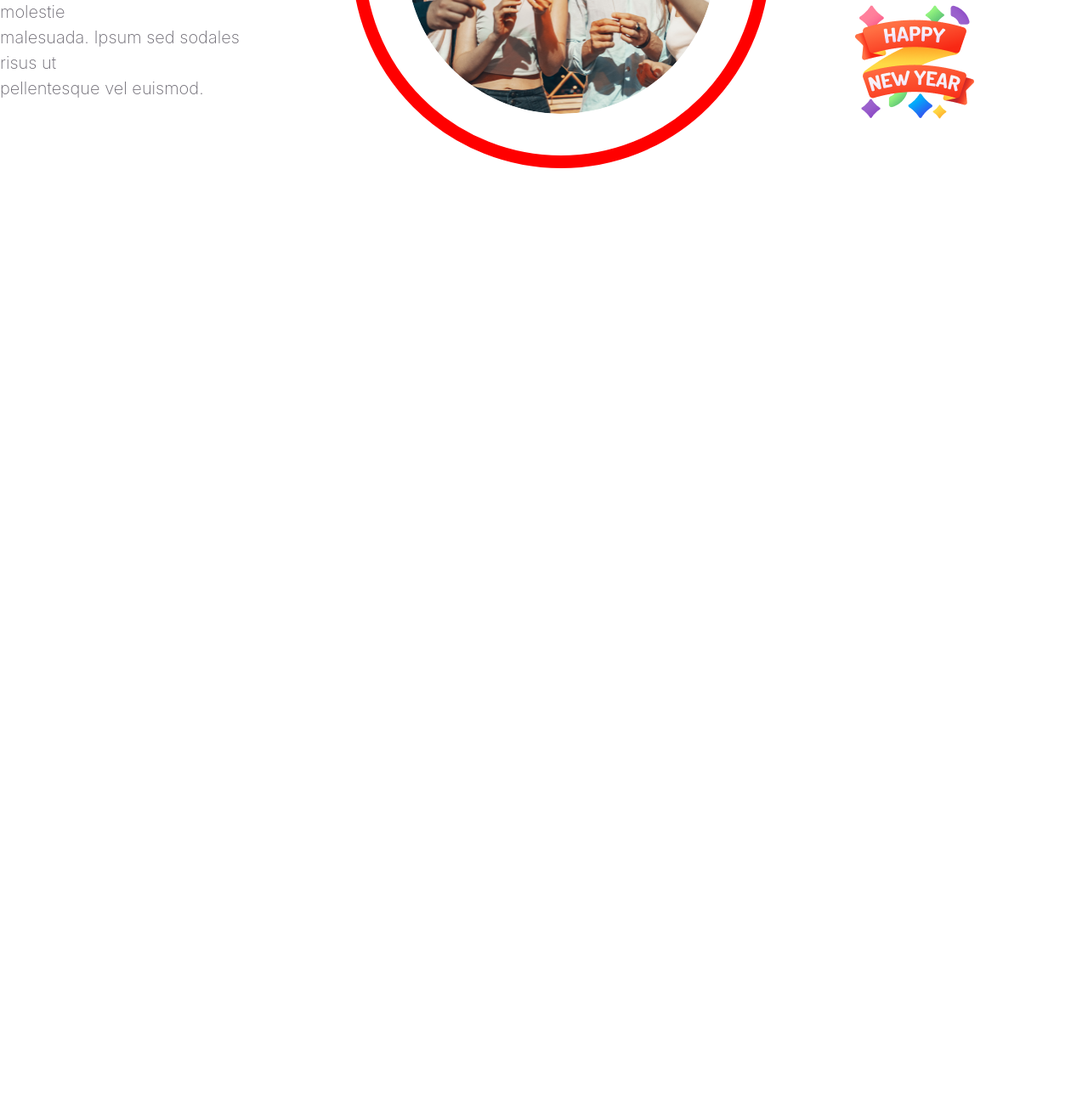
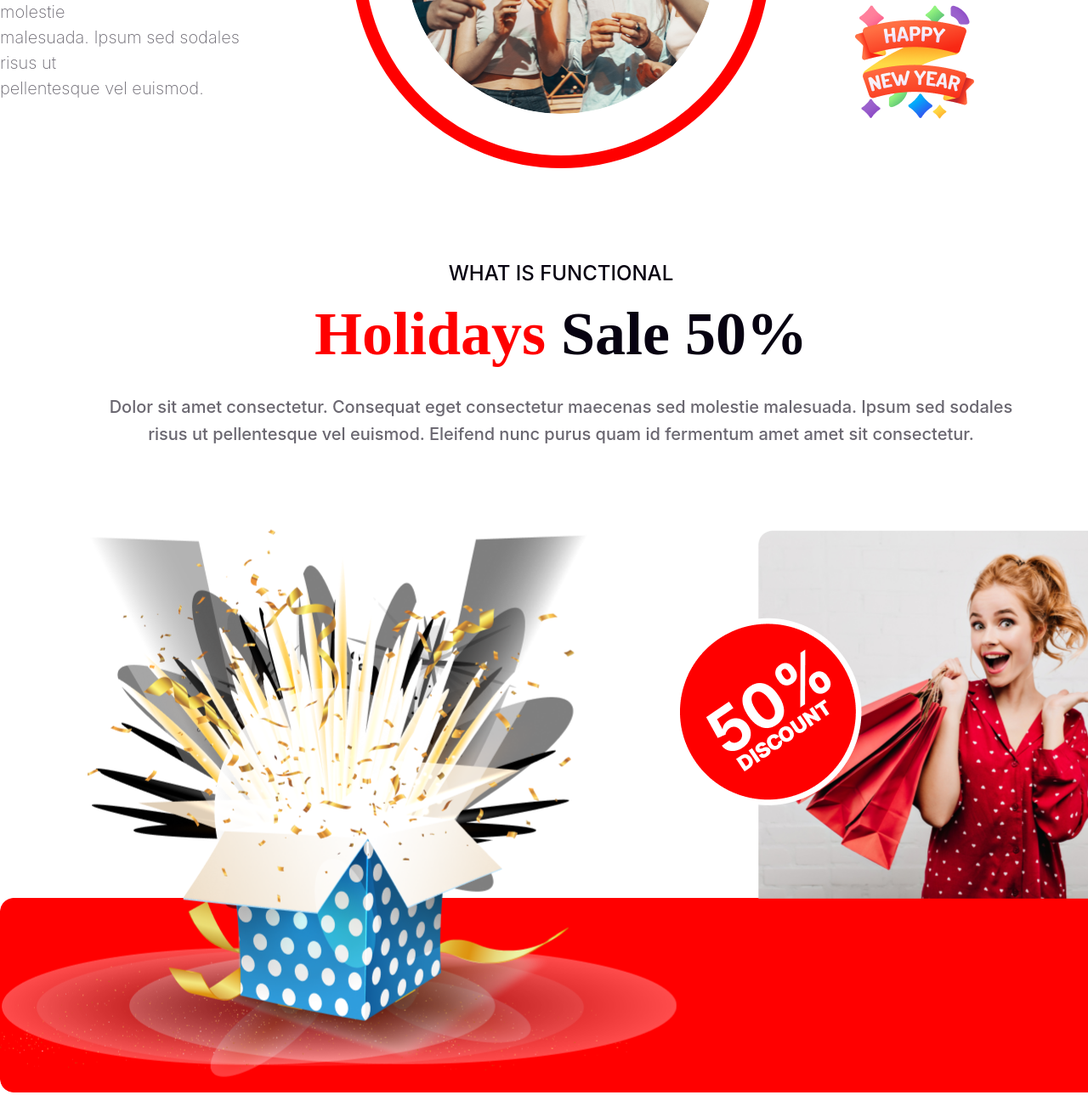
Before and after one commit to Mejbaul50/assignment1, a plain HTML site: page index.html in a window 1280 px wide. Shown: the part 3351-4640 px from the top of the page at 85% size. Before the commit the page ends 3658 px from the top, so only its background shows below. Drawn offline with Linux system fonts and the light colour scheme.

Commit message:
added discount section

```diff
--- a/index.html
+++ b/index.html
@@ -81,5 +81,22 @@
         </div>
        </div>
   </section>
+  <section>
+    <div class="discount-container">
+        <div class="holiday">
+            <h4>WHAT IS FUNCTIONAL</h4>
+            <h1><span>Holidays</span> Sale 50%</h1>
+            <p>Dolor sit amet consectetur. Consequat eget consectetur maecenas sed
+                molestie malesuada. Ipsum sed sodales risus ut pellentesque vel euismod. Eleifend nunc purus
+                quam id fermentum amet amet sit consectetur.</p>
+        </div>
+        <div class="discount-pic">
+            <div class="discount-pic1"></div>
+            <div class="discount-pic2"></div>
+            <div class="discount-pic3"></div>
+            <div class="discount-pic4"></div>
+        </div>
+    </div>
+</section>
 </body>
 </html>
--- a/style.css
+++ b/style.css
@@ -271,3 +271,127 @@ margin-top: 20px;
     width: 140px;
     height: 140px;
 }
+/* dicount section */
+/* .discount{
+    width: 900px;
+    height: 600px;
+    border: 1px solid;
+    margin: 120px auto;
+    padding-top:120px ;
+}
+.sale{
+    text-align: center;
+
+}
+.sale h4{
+    color: #070211;
+    font-family: Inter;
+    font-size: 20px;
+    font-weight: 20;
+
+}
+.sale h1{
+    color: #070211;
+    font-family: Merriweather;
+    font-size: 60px;
+    font-weight: 900;
+
+}
+.sale p{
+    color: rgba(7, 2, 17, 0.60);
+    text-align: center;
+    font-family: Inter;
+    font-size: 20px;
+    font-weight: 500;
+    line-height: 20px;
+}
+.gift-box .pic1{
+    width: 900px;
+    margin-top: 315px;
+} */
+
+.discount-container {
+    width: 1320px;
+    height: 986px;
+    margin: 120px auto;
+}
+
+.holiday {
+    margin-bottom: 64px;
+}
+
+.holiday h4 {
+    color: #070211;
+    font-family: Inter;
+    font-size: 24px;
+    font-weight: 500;
+    text-align: center;
+    margin-bottom: 16px;
+}
+
+.holiday h1 {
+    margin-bottom: 28px;
+    color: #070211;
+    font-family: Merriweather;
+    font-size: 72px;
+    font-weight: 900;
+    text-align: center;
+}
+
+.holiday span {
+    color: #F00;
+}
+
+.holiday p {
+    width: 1068px;
+    height: 96px;
+    color: rgba(7, 2, 17, 0.60);
+    text-align: center;
+    font-family: Inter;
+    font-size: 20px;
+    font-weight: 500;
+    line-height: 32px;
+    margin: 0 auto;
+}
+
+.discount-pic {
+    width: 1320px;
+    height: 662px;
+}
+
+.discount-pic1 {
+    background-image: url('resources/Rectangle\ 2.png');
+    width: 1320px;
+    height: 229px;
+    border-radius: 16px 0px 16px 16px;
+    position: relative;
+    top: 65.5%;
+}
+
+.discount-pic2 {
+    background-image: url('resources/Group\ 75.png');
+    background-repeat: no-repeat;
+    height: 662px;
+    width: 796.463px;
+    position: absolute;
+    transform: translate(0%, -34.5%);
+}
+
+.discount-pic3 {
+    background-image: url('resources/Rectangle\ 1.png');
+    background-repeat: no-repeat;
+    width: 429px;
+    height: 433px;
+    position: relative;
+    border-radius: 16px 16px 0px 0px;
+    transform: translate(208%, -52.5%);
+}
+
+.discount-pic4 {
+    background-image: url('resources/Group\ 44.png');
+    background-repeat: no-repeat;
+    width: 300px;
+    height: 300px;
+    position: absolute;
+    transform: translate(250%, -200%);
+}
```
